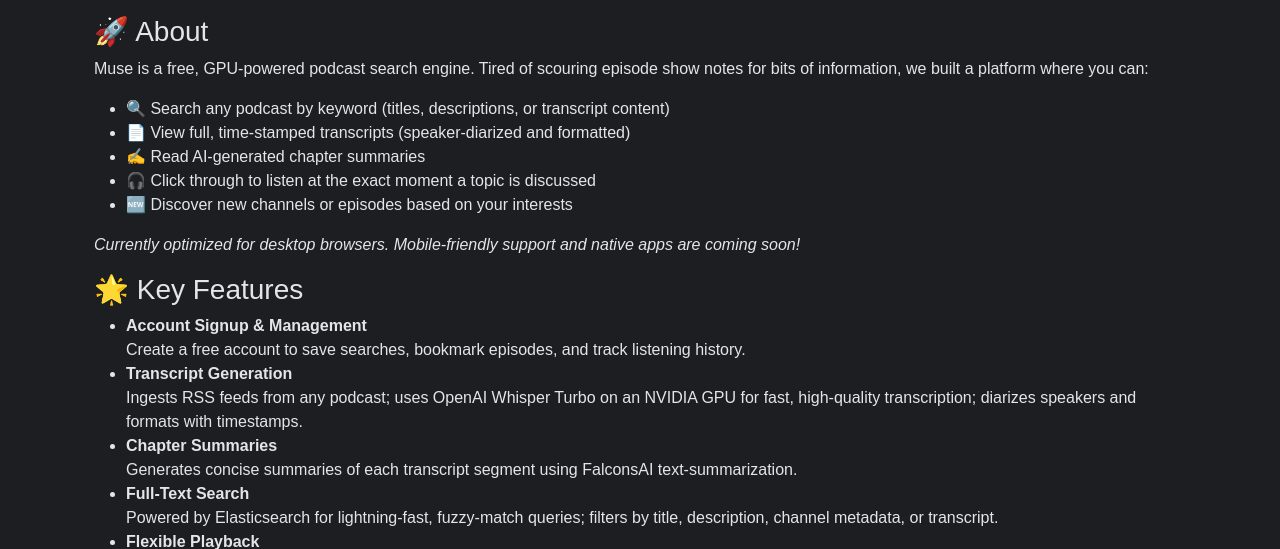
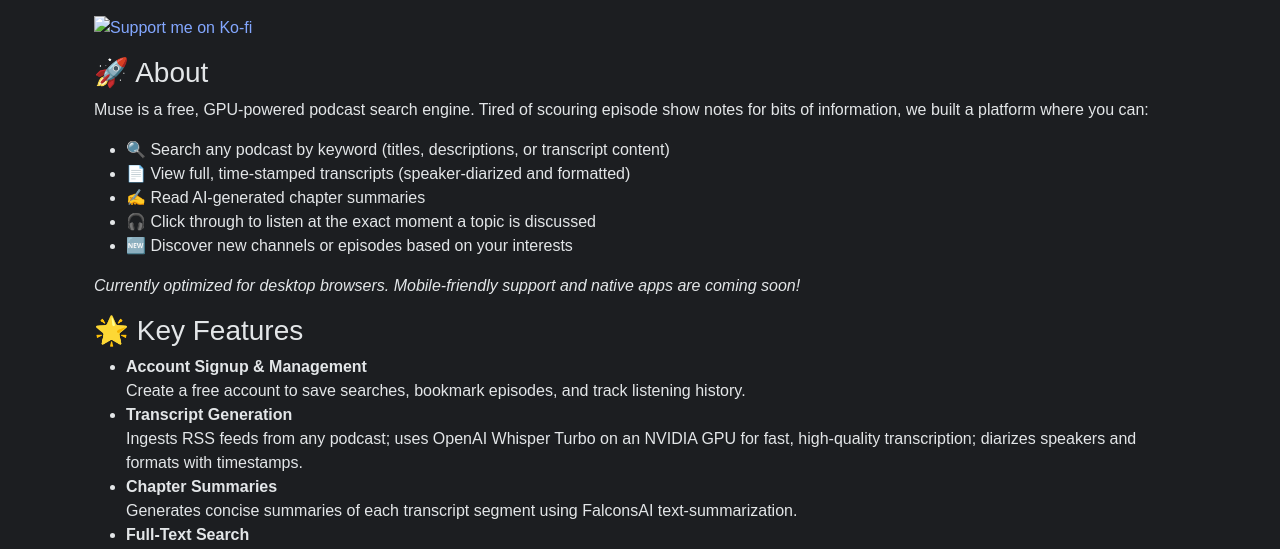
Before and after one commit to musepodcast/podcast-search-engine, a Django app: page / in a window 1280 px wide. Shown: the part 991-1540 px from the top of the page. Run offline with Django 5.2, Linux system fonts and the light colour scheme; parts of the project's set-up code (start-up, migrations or seed data) failed here and were passed over; some libraries are stand-ins or nearby versions.

Commit message:
PATCH: Corrected home.html with better slogan, and updated README.md and home.html with donation button

```diff
--- a/podcast_web_app/podcasts/templates/podcasts/home.html
+++ b/podcast_web_app/podcasts/templates/podcasts/home.html
@@ -6,7 +6,7 @@
     <h1>{% trans "Welcome to the Podcast Search Engine" %}</h2>
     <h4>{% trans "Please log in or create an account to access the site features." %}</h1>
     <p>{% trans "Your memory is short, the Muse's is not..." %}</p>
-    <p>{% trans "Control + F to find your thoughts!" %}</p>
+    <p>{% trans "Search to find your thoughts!" %}</p>
     <div class="mt-4">
         <a href="{% url 'podcasts:login' %}" class="btn btn-primary me-2">{% trans "Login" %}</a>
         <a href="{% url 'podcasts:signup' %}" class="btn btn-success">{% trans "Create Account" %}</a>
@@ -23,6 +23,13 @@
     </a>
     &nbsp;|&nbsp;
     <a href="https://github.com/musepodcast/podcast-search-engine" target="_blank">{% trans "https://github.com/musepodcast/podcast-search-engine" %}</a>
+  </p>
+   <p>
+    <a href="https://ko-fi.com/R6R01HY3FF" target="_blank" rel="noopener">
+      <img src="https://ko-fi.com/img/githubbutton_sm.svg"
+           alt="Support me on Ko-fi"
+           style="vertical-align:middle;">
+    </a>
   </p>
 
   <h3>{% trans "🚀 About" %}</h3>
```
Also changed, not shown: README.md.
